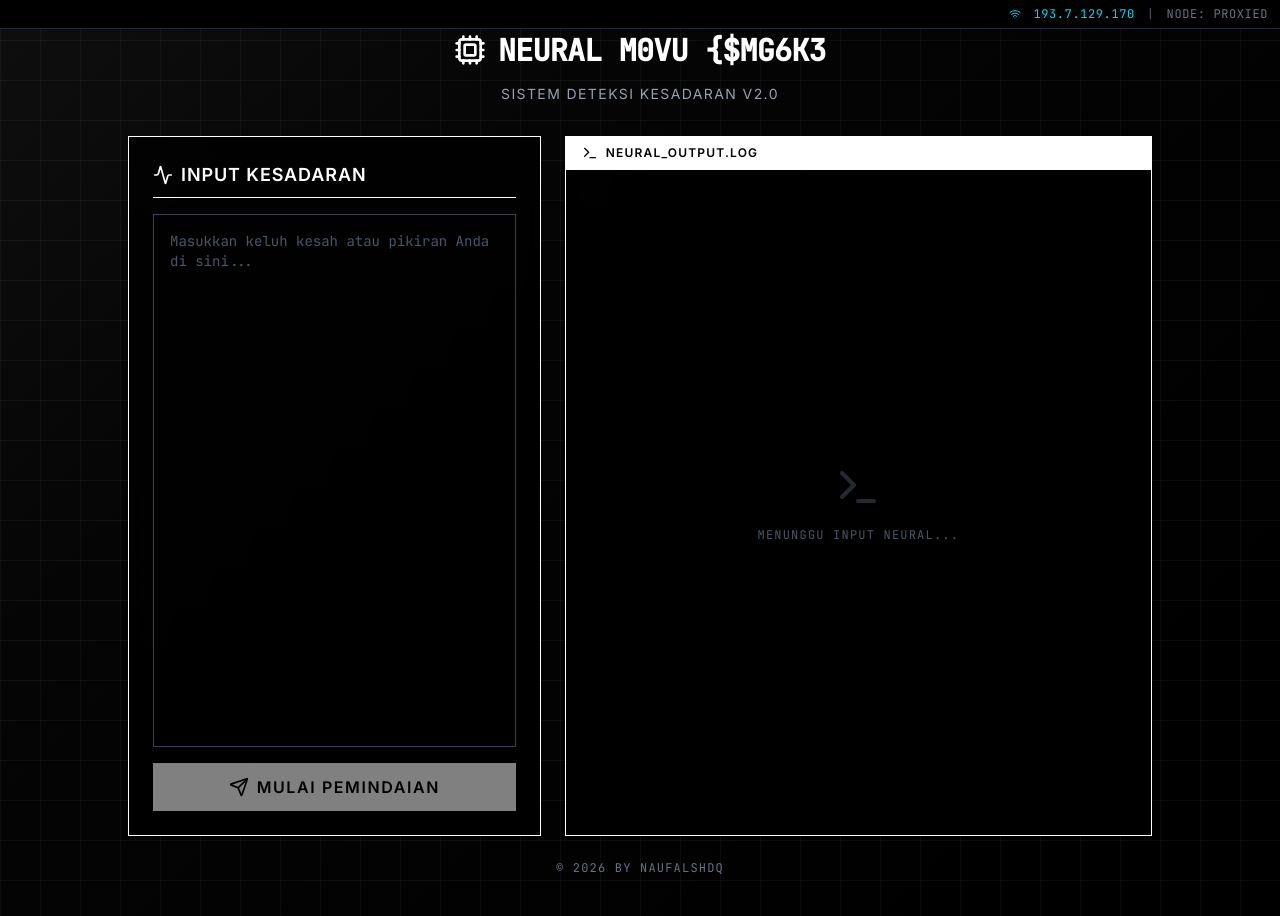
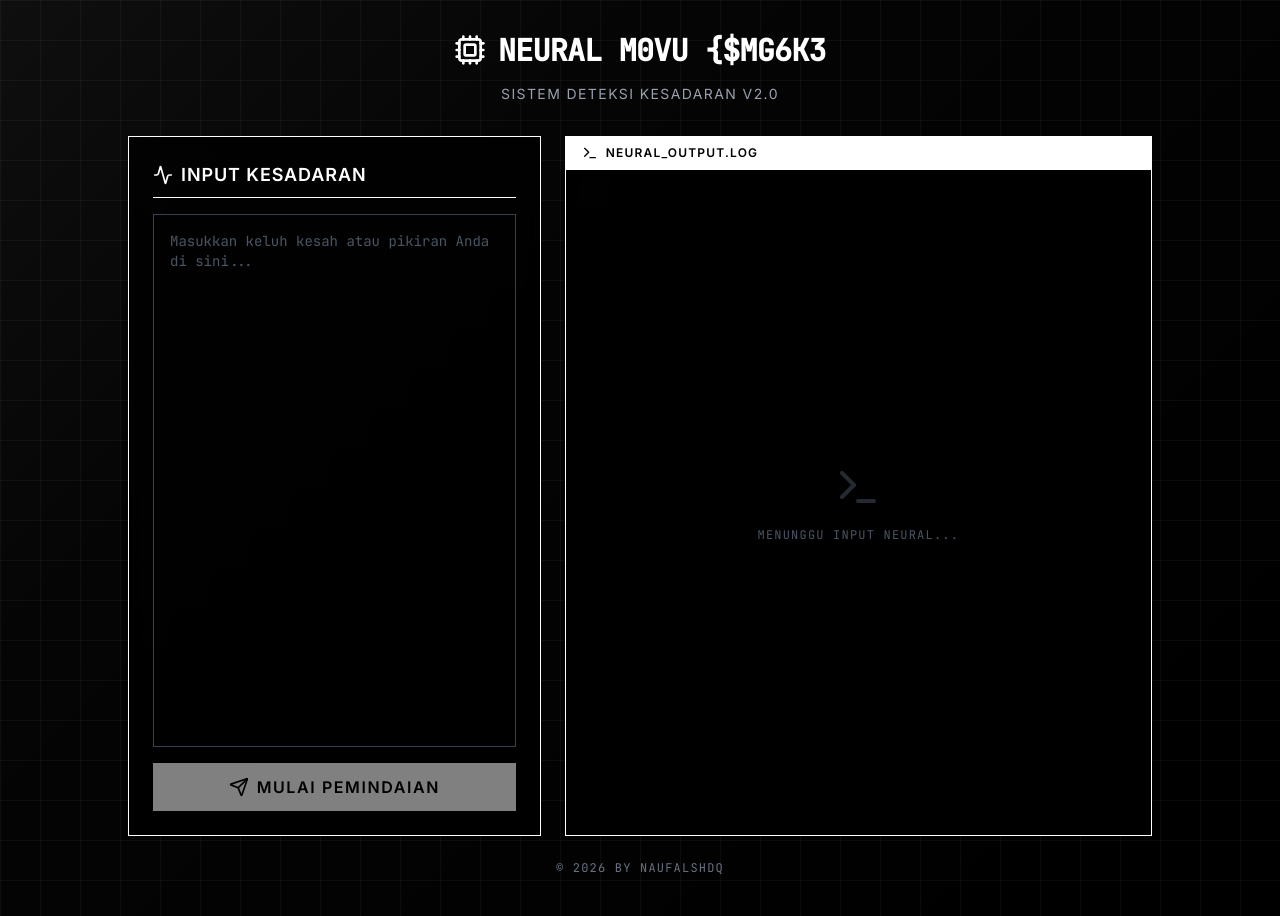
Before and after one commit to zero0-sys/deteksi-jaringan-saraf-manusia, a React (Vite) app: page / in a window 1280 px wide. Built offline with nearby package versions, Linux system fonts and the light colour scheme.

Commit message:
Remove top security bar, simplify API env to VITE_GEMINI_API_KEY exclusively, and update favicon to external neuron image

```diff
--- a/src/App.tsx
+++ b/src/App.tsx
@@ -114,45 +114,7 @@ const SecurityLayer = () => {
   return null;
 };
 
-// ═══════════════════════════════════════════════════════════
-// TOP BAR — Rotating Fake IP + Security Status
-// ═══════════════════════════════════════════════════════════
-const SecureTopBar = () => {
-  const [ip, setIp] = useState('----.----.----.----');
-  const [isRotating, setIsRotating] = useState(false);
-
-  const generateFakeIP = useCallback(() => {
-    const octets = Array.from({ length: 4 }, () => Math.floor(Math.random() * 256));
-    return octets.join('.');
-  }, []);
-
-  useEffect(() => {
-    setIp(generateFakeIP());
-    const interval = setInterval(() => {
-      setIsRotating(true);
-      setTimeout(() => {
-        setIp(generateFakeIP());
-        setIsRotating(false);
-      }, 300);
-    }, 4000); // Rotate IP every 4 seconds
-    return () => clearInterval(interval);
-  }, [generateFakeIP]);
-
-  return (
-    <div className="fixed top-0 left-0 right-0 z-[60] bg-black border-b border-gray-800 select-none" style={{ userSelect: 'none' }}>
-      <div className="max-w-7xl mx-auto px-3 py-1.5 flex items-center justify-end text-[10px] sm:text-xs font-mono tracking-wider">
-        <div className="flex items-center gap-3">
-          <Wifi className={`w-3 h-3 text-cyan-400 transition-opacity duration-300 ${isRotating ? 'opacity-30' : 'opacity-100'}`} />
-          <span className={`text-cyan-400 tabular-nums transition-opacity duration-300 ${isRotating ? 'opacity-0' : 'opacity-100'}`}>
-            {ip}
-          </span>
-          <span className="text-gray-600">|</span>
-          <span className="text-gray-500 hidden sm:inline">NODE: PROXIED</span>
-        </div>
-      </div>
-    </div>
-  );
-};
+// Removed SecureTopBar as requested
 
 interface LogLine {
   id: string;
@@ -372,11 +334,10 @@ export default function App() {
     setChaosScore(null);
 
     try {
-      // Prioritize VITE_GEMINI_API_KEY from import.meta.env for Netlify
-      // Fallback to process.env.GEMINI_API_KEY for local/AI Studio compat
-      const apiKey = import.meta.env.VITE_GEMINI_API_KEY || (typeof process !== 'undefined' && process.env ? process.env.GEMINI_API_KEY : '');
+      // Hanya menggunakan VITE_GEMINI_API_KEY agar tidak membingungkan
+      const apiKey = import.meta.env.VITE_GEMINI_API_KEY;
       if (!apiKey) {
-        throw new Error('API Key tidak ditemukan. Pastikan Anda telah mengatur VITE_GEMINI_API_KEY di Netlify atau environment lokal.');
+        throw new Error('API Key tidak ditemukan. Pastikan Anda telah mengatur VITE_GEMINI_API_KEY di Netlify.');
       }
       const ai = new GoogleGenAI({ apiKey: apiKey });
       const response = await ai.models.generateContent({
@@ -448,9 +409,8 @@ Teks: "${input}"`,
   return (
     <>
       <SecurityLayer />
-      <SecureTopBar />
       {showSplash && <SplashScreen onComplete={() => setShowSplash(false)} />}
-      <div className={`min-h-screen bg-modern-grid text-white p-2 sm:p-4 md:p-8 pt-12 sm:pt-14 flex flex-col items-center justify-center font-sans relative overflow-hidden ${showSplash ? 'hidden' : ''}`}>
+      <div className={`min-h-screen bg-modern-grid text-white p-2 sm:p-4 md:p-8 flex flex-col items-center justify-center font-sans relative overflow-hidden ${showSplash ? 'hidden' : ''}`}>
         <div className="w-full max-w-5xl grid grid-cols-1 lg:grid-cols-12 gap-4 lg:gap-6 relative z-10">
 
           {/* Header */}
```
Also changed, not shown: index.html (+1 -1 lines), logo.png (added), 1 other file (tests, documents, lock files or other folders).
